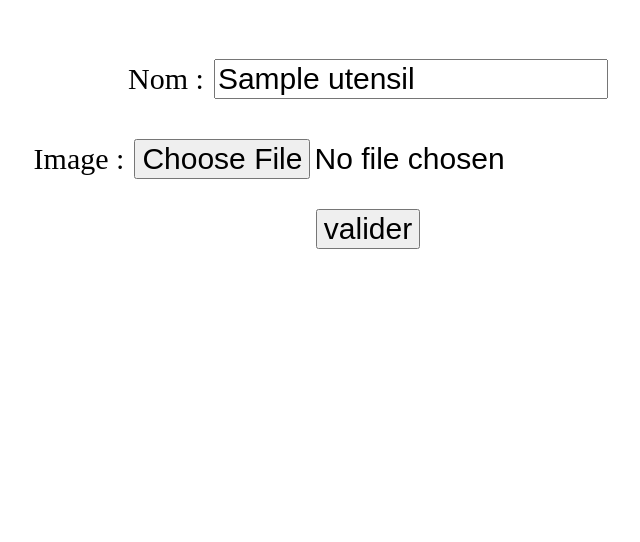
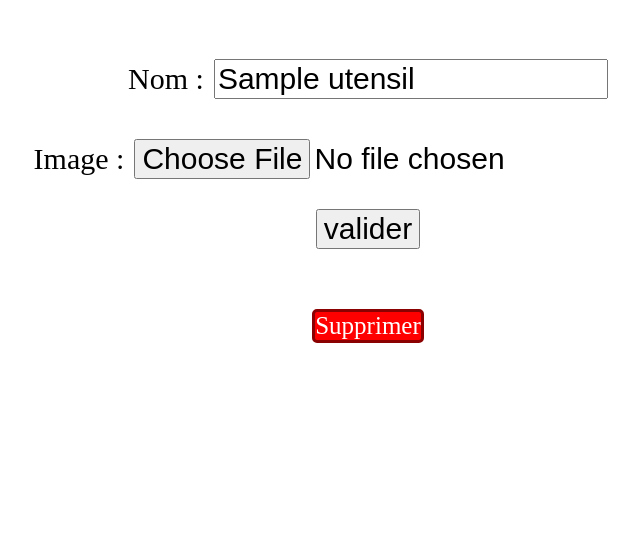
Before and after one commit to robin-douziech/site-coloc, a Django app: page /coloc/recipe/update-utensil?id=1 in a window 1280 px wide. Shown: the part 151-693 px from the top of the page, without its empty margins (272-912 px from the left). Run offline with Django 5.2, Linux system fonts and the light colour scheme; a user stored in the database is signed in; tables that the repository leaves empty hold one stand-in row (values such as "Sample post"); parts of the project's set-up code (start-up, migrations or seed data) failed here and were passed over.

Commit message:
modification bouton supprimer

```diff
--- a/coloc_project/recipe/templates/recipe/create/ingredient.html
+++ b/coloc_project/recipe/templates/recipe/create/ingredient.html
@@ -35,9 +35,6 @@
 							{% if perms.recipe.change_ingredient %}
 								<a class="btn btn--blue" href="{% url 'recipe:update-ingredient' %}?id={{ingredient.id}}">Modifier</a>
 							{% endif %}
-							{% if perms.recipe.del_ingredient %}
-								<a class="btn btn--red" href="{% url 'recipe:delete-ingredient' %}?id={{ingredient.id}}">Supprimer</a>
-							{% endif %}
 						</div>
 					</div>
 				{% endfor %}
--- a/coloc_project/recipe/templates/recipe/create/utensil.html
+++ b/coloc_project/recipe/templates/recipe/create/utensil.html
@@ -35,9 +35,6 @@
 							{% if perms.recipe.change_utensil %}
 								<a class="btn btn--blue" href="{% url 'recipe:update-utensil' %}?id={{utensil.id}}">Modifier</a>
 							{% endif %}
-							{% if perms.recipe.del_utensil %}
-								<a class="btn btn--red" href="{% url 'recipe:delete-utensil' %}?id={{utensil.id}}">Supprimer</a>
-							{% endif %}
 						</div>
 					</div>
 				{% endfor %}
--- a/coloc_project/recipe/templates/recipe/update/ingredient.html
+++ b/coloc_project/recipe/templates/recipe/update/ingredient.html
@@ -16,4 +16,7 @@
 		{% csrf_token %}
 		{{ form.as_p }}
 	</form>
+	{% if perms.recipe.del_ingredient %}
+		<a class="btn btn--red" href="{% url 'recipe:delete-ingredient' %}?id={{ingredient.id}}">Supprimer</a>
+	{% endif %}
 {% endblock foreground %}
--- a/coloc_project/recipe/templates/recipe/update/utensil.html
+++ b/coloc_project/recipe/templates/recipe/update/utensil.html
@@ -16,4 +16,7 @@
 		{% csrf_token %}
 		{{ form.as_p }}
 	</form>
+	{% if perms.recipe.del_utensil %}
+		<a class="btn btn--red" href="{% url 'recipe:delete-utensil' %}?id={{utensil.id}}">Supprimer</a>
+	{% endif %}
 {% endblock foreground %}
```
